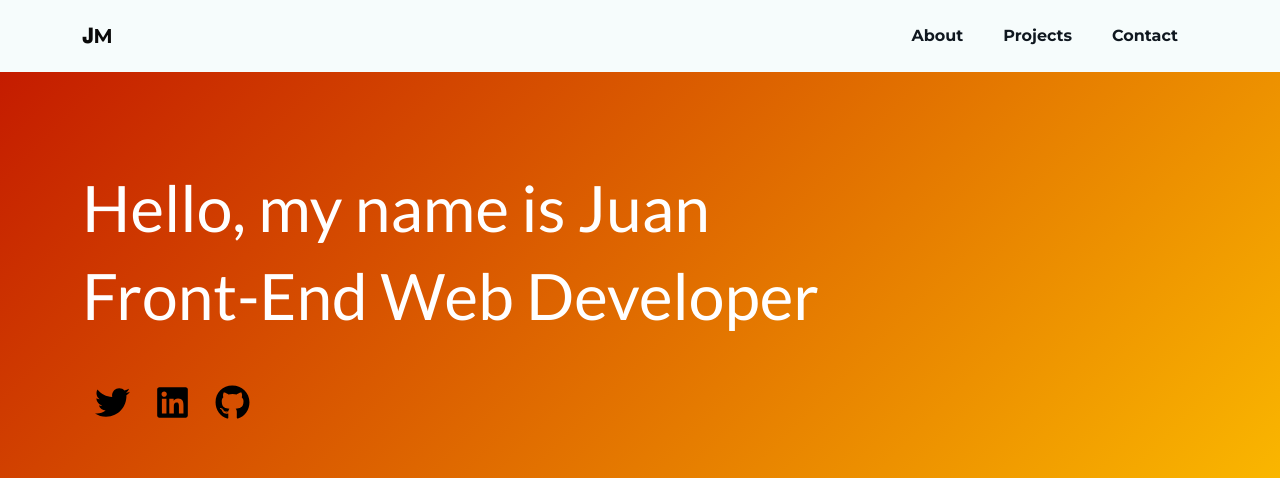
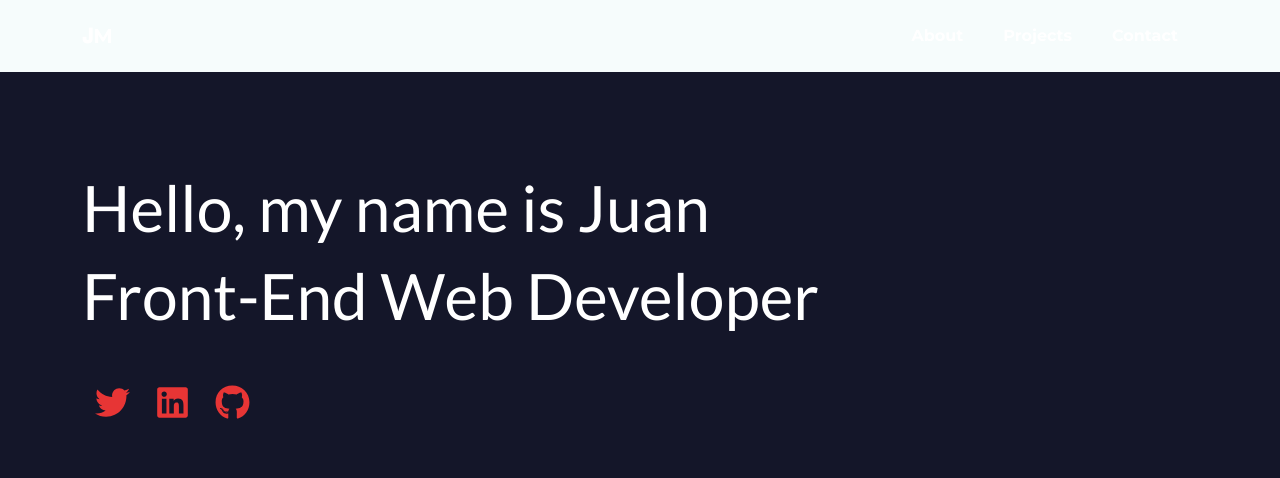
Before and after one commit to JuanMore/My-Personal-Portfolio, a React (Create React App) app: page / in a window 1280 px wide. Shown: the top 478 px of the page. Built offline with nearby package versions, Linux system fonts and the light colour scheme.

Commit message:
bg color change

```diff
--- a/src/App.css
+++ b/src/App.css
@@ -5,9 +5,7 @@
 
 /* Root */
 :root {
-  --new--gradient: linear-gradient(
-    135deg
-    ,#c21500, #ffc500);
+  --new--color: #141629;
     --text-color-primary: #fff;
 
     /* Fonts */
@@ -40,7 +38,7 @@ body {
 
 
 .bg-primary {
-  color: transparent !important;
+  color: #081938bb !important;
 }
 
 hr {
@@ -102,13 +100,13 @@ hr:not([size]) {
   font-weight: 700;
 }
 #mainNav .navbar-brand {
-  color: #0a0a0a;
+  color: #fff;
 }
 #mainNav .navbar-nav {
   margin-top: 1rem;
 }
 #mainNav .navbar-nav li.nav-item a.nav-link {
-  color: #101820;
+  color: #fff;
   z-index: 1;
 }
 #mainNav .navbar-nav li.nav-item a.nav-link:hover {
@@ -153,7 +151,7 @@ button:focus:not(:focus-visible) {
   padding-bottom: 5rem !important;
   position: relative;
   height: 80vh;
-  background-image: var(--new--gradient);
+  background-color: #141629 !important;
 }
 #header-info, #header-info2 {
   color: #fff;
@@ -192,14 +190,14 @@ button:focus:not(:focus-visible) {
 /* Projects */
 
 #projects {
-  background-image: var(--new--gradient);
+  background-color: #141629;
+  background-image: var(--new--color);
     -webkit-clip-path: polygon(0 15vh,100% 0,100% 100%,0 100%);
         clip-path: polygon(0 15vh,100% 0,100% 100%,0 100%);
         padding: 6rem 0 10rem;
         margin-top: 0rem;
         margin-bottom: -1px;
   margin-top: -5vw;
-  background-color: white;
 }
 
 .text-color-2 {
@@ -319,7 +317,7 @@ button:focus:not(:focus-visible) {
 /* Footer */
 
 .btn-social {
-  color:#000;
+  color: #e73535;;
   border-radius: 100%;
   display: inline-flex;
   width: 3.25rem;
@@ -330,12 +328,12 @@ button:focus:not(:focus-visible) {
 }
 
 .footer {
-  background-image: var(--new--gradient);
+  background-color: var(--new--color);
+  background-image: var(--new--color);
   padding-top: 1rem;
   padding-bottom: 3rem;
   background-color: #333;
-  color: rgb(255, 255, 255);
-  background-color: #fff;
+  color: #fff;
 }
 
 .footer h4 {
--- a/src/components/Navbar.jsx
+++ b/src/components/Navbar.jsx
@@ -8,7 +8,7 @@ function Navbar() {
                 <a className="navbar-brand" href="https://www.juanmoreno.dev" target='_blank' rel="noreferrer">𝐉M<br />
                 </a>
                 <button className="navbar-toggler text-white rounded" type="button" data-bs-toggle="collapse" data-bs-target="#navbarResponsive" aria-controls="navbarResponsive" aria-expanded="false" aria-label="Toggle navigation">
-                    <FontAwesomeIcon icon ={faBars} color="#000" />
+                    <FontAwesomeIcon icon ={faBars} color="#fff" />
                 </button>
                 <div className="collapse navbar-collapse" id="navbarResponsive">
                     <ul className="navbar-nav ms-auto">
```
Also changed, not shown: 6 other files (tests, documents, lock files or other folders).
